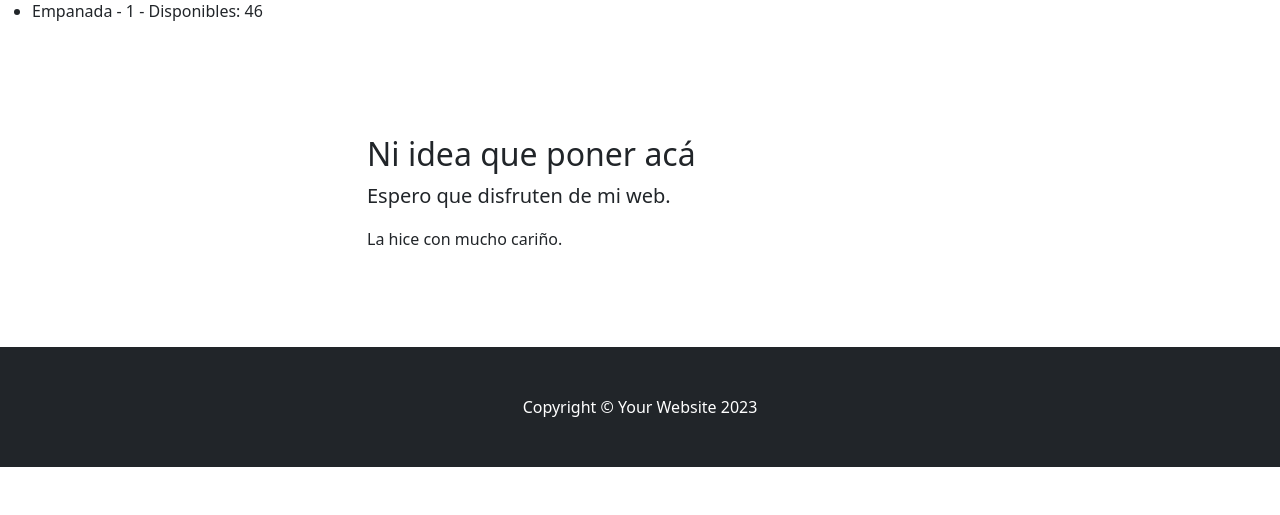
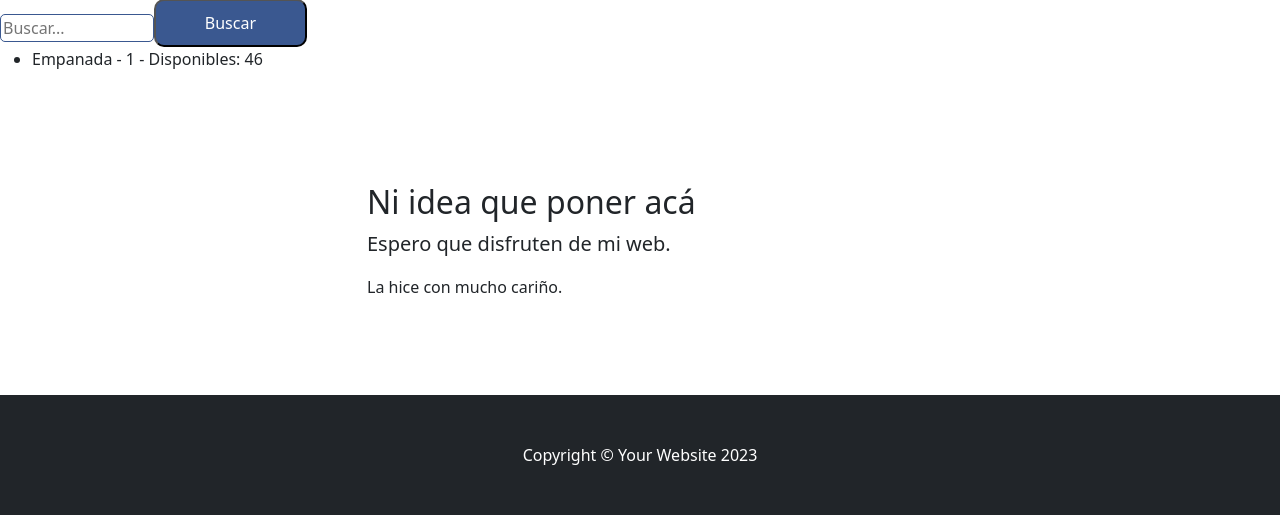
Before and after one commit to agusRabu/tercera-entrega, a Django app: page /productos/ in a window 1280 px wide. Shown: the part 339-854 px from the top of the page. Before the commit the page ends 806 px from the top, so only its background shows below. Run offline with Django 4.2, Linux system fonts and the light colour scheme; data comes from the database, SQL or seed files in the repository; some libraries are stand-ins or nearby versions.

Commit message:
Agrega busqueda productos

```diff
--- a/productos/templates/productos/productos.html
+++ b/productos/templates/productos/productos.html
@@ -9,6 +9,15 @@ Productos
 {% endblock h1_header %}
 
 {% block main %}
+    <div style="width:30%;">
+        <form action="">
+            <input type="text" name="buscar" class="elementoFormularioBuscar" placeholder="Buscar...">
+            <input type="submit" value="Buscar" class="botonBuscar">
+        </form>
+    </div>
+    {% if mensaje %}
+        <p>{{ mensaje }}</p>
+    {% endif %}
     <ul>
         {% for producto in listado_de_productos %}
             <li>{{producto}}</li>
--- a/productos/views.py
+++ b/productos/views.py
@@ -1,10 +1,23 @@
 from django.shortcuts import render
+from django.db.models import Q
 from productos.models import Producto
 
 def productos (request):
-    listado_de_productos = Producto.objects.all
+    buscador = request.GET.get('buscar')
+    mensaje = None
 
-    return render(request, 'productos/productos.html', {'listado_de_productos': listado_de_productos})
+    if buscador:
+        listado_de_productos = Producto.objects.filter(
+            Q(nombre_producto__icontains=buscador.lower()) |
+            Q(categoria__icontains=buscador.lower())
+        )
+
+        if not listado_de_productos:
+            mensaje = "No se encontraron productos que coincidan con la búsqueda."
+    else:
+        listado_de_productos = Producto.objects.all
+
+    return render(request, 'productos/productos.html', {'listado_de_productos': listado_de_productos, 'mensaje': mensaje})
 
 def altaProductos (request):
     if request.method =='POST':
```
